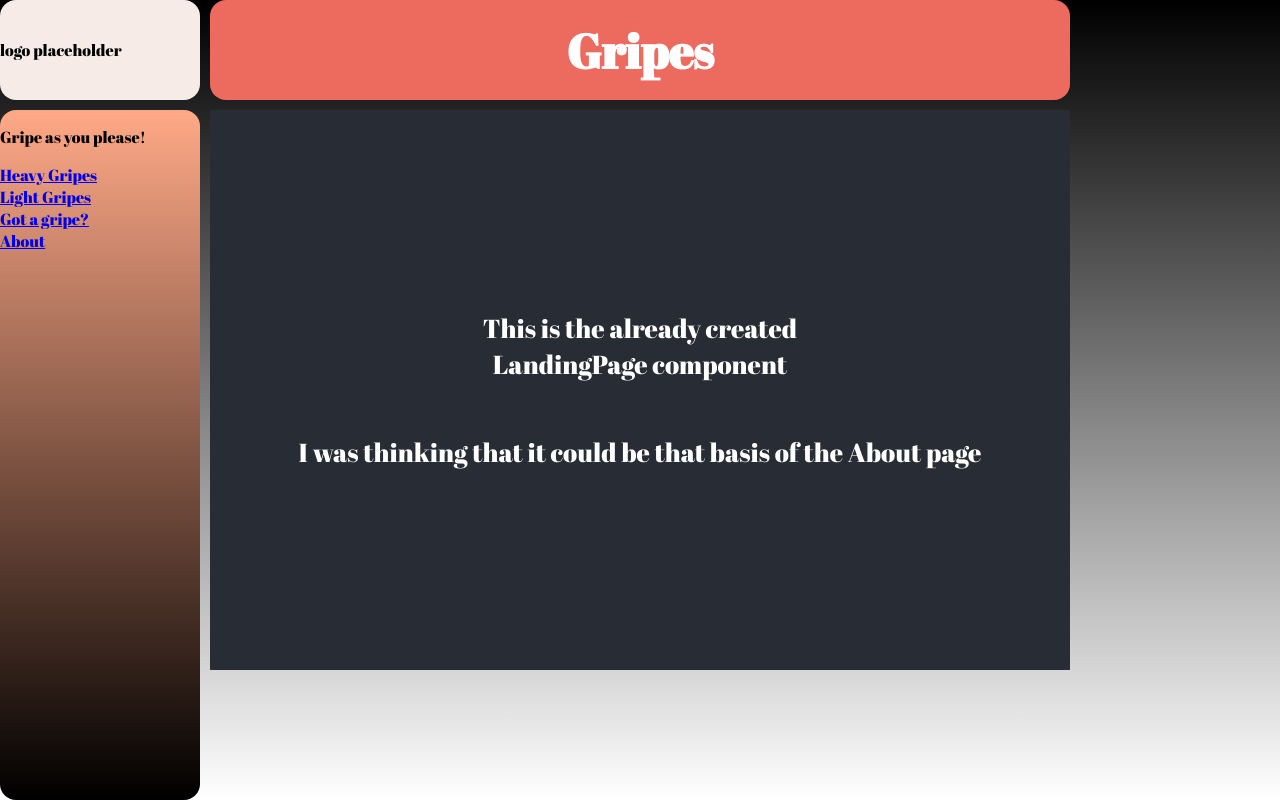
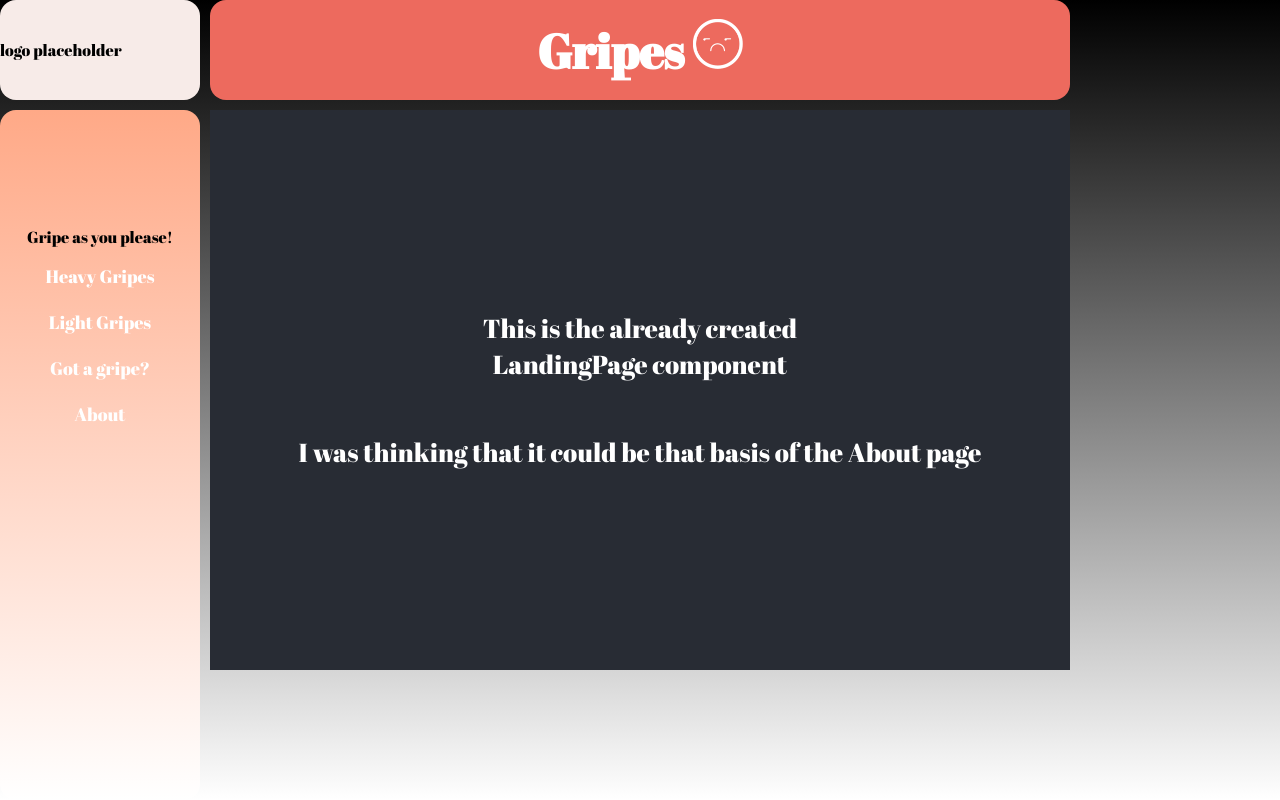
Before and after one commit to kroefeet/gripes, a React (Create React App) app in the folder client/: page / in a window 1280 px wide. Built offline with nearby package versions, Linux system fonts and the light colour scheme; the HTML template or start-up script is replaced by a standard one.

Commit message:
Added logo and style changes to sidenav

```diff
--- a/client/src/App.css
+++ b/client/src/App.css
@@ -58,15 +58,6 @@
     font-family: 'Abril Fatface', cursive;
 }
 
-.App-sideMenu {
-    grid-column: 1;
-    grid-row: 2;
-    color: white;
-    background: linear-gradient(to top, black, orange);
-    display: flex;
-    flex-direction: column;
-    font-family: 'Abril Fatface', cursive;
-}
 
 .App-logo {
     grid-column: 1;
@@ -77,3 +68,8 @@
     align-items: center;
     font-family: 'Abril Fatface', cursive;
 }
+
+.App-title img {
+    width: 50px;
+    height: 50px;
+}
--- a/client/src/App.js
+++ b/client/src/App.js
@@ -8,6 +8,7 @@ import LightGripe from './components/pages/LightGripe/LightGripe.js';
 import HeavyGripe from './components/pages/HeavyGripe/HeavyGripe.js';
 import SubmitGripe from './components/pages/SubmitGripe/SubmitGripe.js';
 import SideMenu from './components/nav/SideMenu/SideMenu.js';
+import logo from './components/nav/logo/Gripe_logo.png';
 
 
 class App extends Component {
@@ -17,7 +18,7 @@ class App extends Component {
       <div className="App">
         <div className="App-logo">logo placeholder</div>
         <nav className="App-navigation">
-          <h1 className="App-title">Gripes</h1>
+          <h1 className="App-title">Gripes <img src={logo}></img>  </h1>
         </nav>
 
         <div className="App-sideMenu">
--- a/client/src/components/nav/SideMenu/SideMenu.css
+++ b/client/src/components/nav/SideMenu/SideMenu.css
@@ -2,12 +2,35 @@
     grid-column: 1;
     grid-row: 2;
     color: white;
-    background: linear-gradient(to top, black, #FFA987);
+    background: linear-gradient(to top,white, #FFA987);
     display: flex;
     flex-direction: column;
     border-radius: 16px 16px 16px 16px;
+    font-family: 'Abril Fatface', cursive;
+    align-items: center;
+    /* top: 0;
+    left: 0;
+    z-index: 0;
+    height: 100%;
+    width: 210px; */
+}
+
+.Style {
+    display: inline-block;
+    width: 100%;
+    text-align: center;
+    margin: 50%;
 }
 
 .App-sideMenu p {
     color: black;
 }
+
+a {
+    display: flex;
+    text-decoration: none;
+    justify-content: space-evenly;
+    color: white;
+    font-size: large;
+
+}
--- a/client/src/components/nav/SideMenu/SideMenu.js
+++ b/client/src/components/nav/SideMenu/SideMenu.js
@@ -5,7 +5,7 @@ import './SideMenu.css';
 class SideMenu extends Component {
   render() {
     return (
-      <div>
+      <div className="Style">
           <p>Gripe as you please!</p>
           <Link to="/gripe/Heavy/">Heavy Gripes</Link><br></br>
           <Link to="/gripe/Light/">Light Gripes</Link><br></br>
```
Also changed, not shown: client/public/Gripe_logo.png (added), client/src/components/nav/logo/Gripe_logo.png (added).
